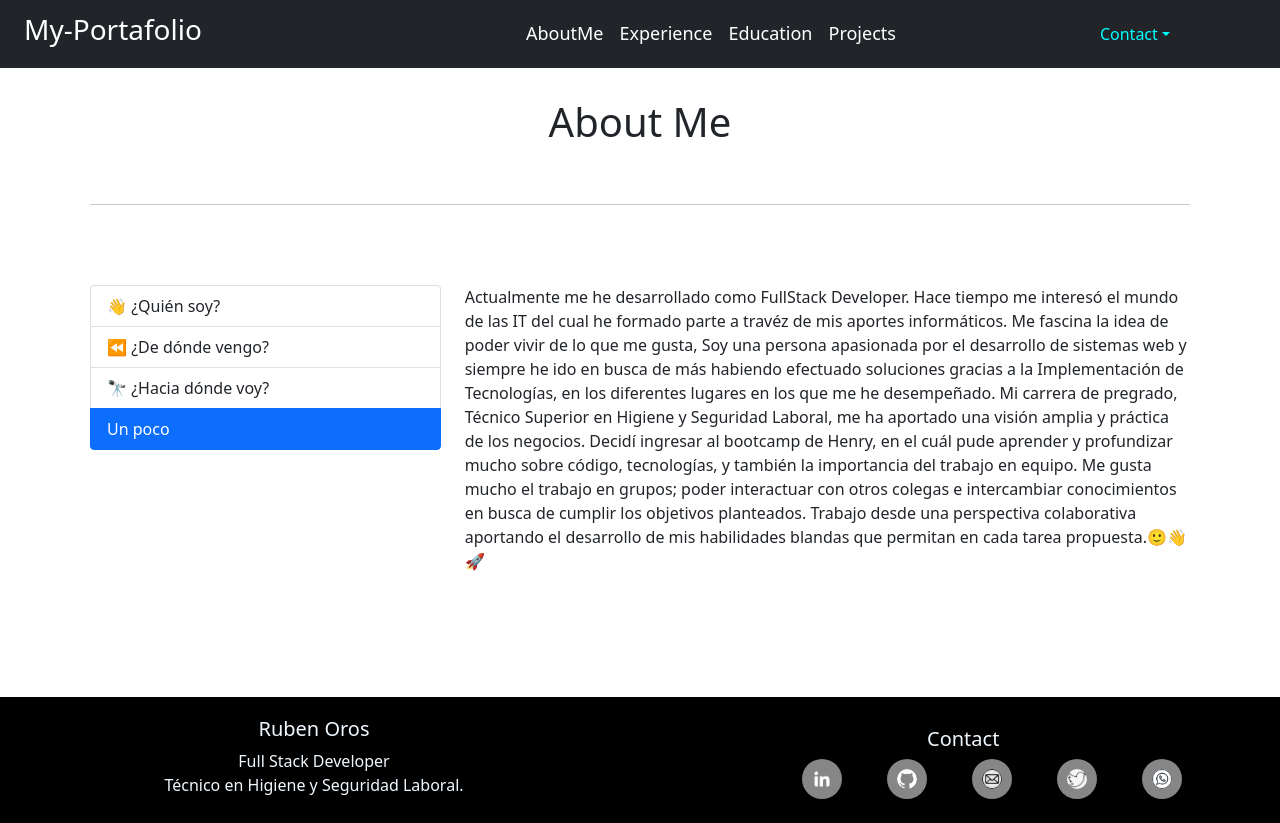
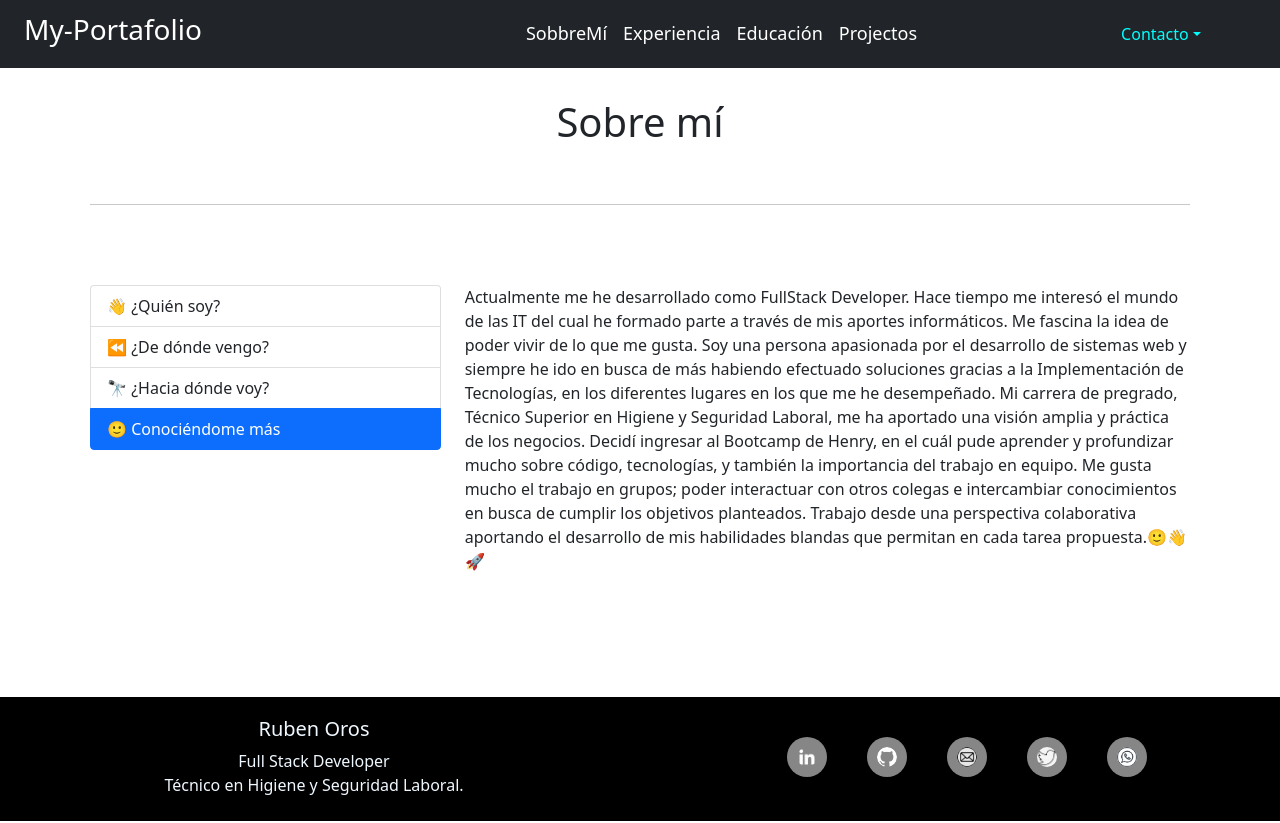
Before and after one commit to OrosRuben79/myporfolio, a React (Create React App) app: page /inicio in a window 1280 px wide. Built offline with nearby package versions, Linux system fonts and the light colour scheme.

Commit message:
corrijo textos

```diff
--- a/src/components/pages/Home.jsx
+++ b/src/components/pages/Home.jsx
@@ -139,12 +139,12 @@ const Home = () => {
                         <div className={styles.Title}>Bienvenido a mi portafolio!</div>
                         <div className={styles.parrafo}>
                             En este espacio podrás conocer sobre:
-                            Quien soy, evaluar mi experiencia e interactuar con mis proyectos y contáctarme
+                            Quién soy, evaluar mi experiencia e interactuar con mis proyectos y contáctarme
                         </div>
                     </div>
                     <div className={styles.GlobalButton}>
                         <Link to="/inicio">
-                            <button className={styles.button}>Comencemos!</button>
+                            <button className={styles.button}>Ingresar</button>
                         </Link>
                     </div>
                     <div className={styles.links}>
--- a/src/components/pages/components/Inicio.jsx
+++ b/src/components/pages/components/Inicio.jsx
@@ -9,7 +9,7 @@ const Inicio = () => {
       <Navbars />
       <div className="grid " >
         <div className="container">
-          <h1>About Me</h1>
+          <h1>Sobre mí</h1>
           <br />
           <hr />
           <div class="row">
@@ -18,14 +18,14 @@ const Inicio = () => {
               <a class="list-group-item list-group-item-action" id="list-settings-list" data-bs-toggle="list" href="#list-settings" role="tab" aria-controls="list-settings">👋 ¿Quién soy?</a>
                 <a class="list-group-item list-group-item-action" id="list-profile-list" data-bs-toggle="list" href="#list-profile" role="tab" aria-controls="list-profile">⏪ ¿De dónde vengo?</a>
                 <a class="list-group-item list-group-item-action" id="list-messages-list" data-bs-toggle="list" href="#list-messages" role="tab" aria-controls="list-messages">🔭 ¿Hacia dónde voy?</a>
-                <a class="list-group-item list-group-item-action active" id="list-home-list" data-bs-toggle="list" href="#list-home" role="tab" aria-controls="list-home">Un poco</a>
+                <a class="list-group-item list-group-item-action active" id="list-home-list" data-bs-toggle="list" href="#list-home" role="tab" aria-controls="list-home">🙂 Conociéndome más</a>
               </div>
             </div>
             <div class="col-8">
               <div class="tab-content" id="nav-tabContent">
-              <div class="tab-pane fade" id="list-settings" role="tabpanel" aria-labelledby="list-settings-list">Soy Ruben, vivo en Mendoza,  Argentina y me gusta bailar folklore argentino, aprendí React, JavaScript, CSS, Express, Prosgress SQL en el bootcamp henry. Siempre me gusto la tecnología, estar en la computadora aprendiendo cosas nuevas, mi camino no fue fácil al principio fue un reto familiarizarme con los lenguajes de programación, pero con mucha perseverancia fue superando cada obstáculo. Después de todos esos obstáculos, obtuve más habilidades para encontrar soluciones, leer documentación y estar en constante aprendizaje. Me desenvuelvo bien en Bakend usando JavaScript, Node.js, Express, MongoDB, Mongoose, en el Fontend uso React, Redux, CSS, Boostrap. Me gusta resolver problemas, estar en constante aprendizaje y siempre tengo una actitud positiva ante cualquier reto que se me presente. Como Desarrollador busco una oportunidad de crecimiento y poder desarrollar de una variedad distinta de aplicaciones. Mi objetivo a corto plazo es conseguir un empleo como desarrollador y mi objetivo a mediano plazo es especializarme en alguna tecnología y fortalecerme.</div>
-                <div class="tab-pane fade show active" id="list-home" role="tabpanel" aria-labelledby="list-home-list">Actualmente me he desarrollado como FullStack Developer. Hace tiempo me interesó el mundo de las IT del cual he formado parte a travéz de mis aportes informáticos. Me fascina la idea de poder vivir de lo que me gusta, Soy una persona apasionada por el desarrollo de sistemas web y siempre he ido en busca de más habiendo efectuado soluciones gracias a la Implementación de Tecnologías, en los diferentes lugares en los que me he desempeñado. Mi carrera de pregrado, Técnico Superior en Higiene y Seguridad Laboral, me ha aportado una visión amplia y práctica de los negocios. Decidí ingresar al bootcamp de Henry, en el cuál pude aprender y profundizar mucho sobre código, tecnologías, y también la importancia del trabajo en equipo. Me gusta mucho el trabajo en grupos; poder interactuar con otros colegas e intercambiar conocimientos en busca de cumplir los objetivos planteados. Trabajo desde una perspectiva colaborativa aportando el desarrollo de mis habilidades blandas que permitan en cada tarea propuesta.🙂👋🚀</div>
-                <div class="tab-pane fade" id="list-profile" role="tabpanel" aria-labelledby="list-profile-list"> Termine mi carrera en el año 2021 como Técnico en Higiene y Seguridad Laboral, me desempeñé durante mas de quince años en distintas industrias, adaptandome a los diferentes roles que se me proponian. Luego a partir del 2014 incursioné con las herramientas informaticas mis primeros pasos con ellas fueron en la edición gráfica y musical, luego comence a incurcionar con excel en el desarrollo de base de datos, realizando calculos entre sus columnas y filas, en la creación de macros para su automatización y finalmente desplegando un Dashboard con los datos obtenidos. Luego de la pandemia del COVID-19, se me abrió la puerta a mi más grande desafío. La creación en forma exclusiva de un sistema de consulta de expedientes digitales.Participar en todos los procesos para la creación de una solución, acrecentó mi pasión por la informática y mi deseo de satisfacer las necesidades de los usuarios, aquí fue entonces donde se acrecento esta pasión por el código. Lo que más me gusta de este mundo es que hay mucho por aprender, y eso es un gran disparador de motivación para mi curiosidad.🤓🧠🚀</div>
+              <div class="tab-pane fade" id="list-settings" role="tabpanel" aria-labelledby="list-settings-list">Soy Rubén, vivo en Mendoza,  Argentina y me gusta bailar folklore argentino, aprendí React, JavaScript, CSS, Express, Prosgress SQL en el Bootcamp Henry. Siempre me gustó la tecnología, estar en la computadora aprendiendo cosas nuevas. Mi camino no fue fácil, al principio fue un reto familiarizarme con los lenguajes de programación, pero con mucha perseverancia fui superando cada obstáculo. Después de todos esos obstáculos, obtuve más habilidades para encontrar soluciones, leer documentación y estar en constante aprendizaje. Me desenvuelvo bien en Bakend usando JavaScript, Node.js, Express, MongoDB, Mongoose, en el Fontend uso React, Redux, CSS, Boostrap. Me gusta resolver problemas, estar en constante aprendizaje y siempre tengo una actitud positiva ante cualquier reto que se me presente. Como Desarrollador busco una oportunidad de crecimiento y poder desarrollar una variedad distinta de aplicaciones. Mi objetivo a corto plazo es conseguir un empleo como desarrollador y mi objetivo a mediano plazo es especializarme en alguna tecnología y fortalecerme.</div>
+                <div class="tab-pane fade show active" id="list-home" role="tabpanel" aria-labelledby="list-home-list">Actualmente me he desarrollado como FullStack Developer. Hace tiempo me interesó el mundo de las IT del cual he formado parte a través de mis aportes informáticos. Me fascina la idea de poder vivir de lo que me gusta. Soy una persona apasionada por el desarrollo de sistemas web y siempre he ido en busca de más habiendo efectuado soluciones gracias a la Implementación de Tecnologías, en los diferentes lugares en los que me he desempeñado. Mi carrera de pregrado, Técnico Superior en Higiene y Seguridad Laboral, me ha aportado una visión amplia y práctica de los negocios. Decidí ingresar al Bootcamp de Henry, en el cuál pude aprender y profundizar mucho sobre código, tecnologías, y también la importancia del trabajo en equipo. Me gusta mucho el trabajo en grupos; poder interactuar con otros colegas e intercambiar conocimientos en busca de cumplir los objetivos planteados. Trabajo desde una perspectiva colaborativa aportando el desarrollo de mis habilidades blandas que permitan en cada tarea propuesta.🙂👋🚀</div>
+                <div class="tab-pane fade" id="list-profile" role="tabpanel" aria-labelledby="list-profile-list"> Terminé mi carrera en el año 2021 como Técnico en Higiene y Seguridad Laboral, me desempeñé durante más de quince años en distintas industrias, adaptándome a los diferentes roles que se me proponían. Luego, a partir del 2014 incursioné con las herramientas informáticas. Mis primeros pasos con ellas fueron en la edición gráfica y musical, luego comencé a incursionar con excel en el desarrollo de base de datos, realizando cálculos entre sus columnas y filas, en la creación de macros para su automatización y finalmente desplegando un Dashboard con los datos obtenidos. Luego de la pandemia del COVID-19, se me abrió la puerta a mi más grande desafío, la creación en forma exclusiva de un sistema de consulta de expedientes digitales. Participar en todos los procesos para la creación de una solución acrecentó mi pasión por la informática y mi deseo de satisfacer las necesidades de los usuarios, aquí fue entonces donde se creció esta pasión por el código. Lo que más me gusta de este mundo es que hay mucho por aprender, y eso es un gran disparador de motivación para mi curiosidad.🤓🧠🚀</div>
                 <div class="tab-pane fade" id="list-messages" role="tabpanel" aria-labelledby="list-messages-list">Tengo un perfil analista, estadístico y disfruto de crear documentación y procesos de automatización con el fin de brindar una solución a la problemática existente. Voy donde sea que pueda aportar soluciones a través del código. Creo que el destino no es un lugar al cuál llegar, sino una manera de transitar. Elijo aquellos procesos donde me sienta seguro pero desafiado, exigido pero también cuidado y premiado.🙂👋🚀</div>
 
               </div>
--- a/src/components/pages/components/Proyectos.jsx
+++ b/src/components/pages/components/Proyectos.jsx
@@ -25,7 +25,7 @@ const Proyectos = () => {
                     </div>
                     <div className="card-body">
                         <h5 className="card-title">Descripción</h5>
-                        <p className="card-text">Henry's Foods es el proyecto final que desarrollamos en el bootcamp de Henry. Es una Aplicación web que busca integrar el flujo de compra de un cliente y el dashboard del dueño del restaurant que use nuestra aplicaión web, sin la necesidad de tercerizar procesos. Se puede ingresar a nuestra Aplicación web creando un usuario nuevo, debiendo activar la cuenta ingresando al link que se le envia al email correspondiente, o registrandose con Google o GitHub. Desde la parte del cliente se pueden ver los menus disponibles, con sus respectivos detalles, con la posibilidad de dejar sus reseñas, y agregar los platos que deseen al carrito de compras. Alli implementamos una pasarela de pagos integrada con Stripe, que informa vía email el estado de la compra. Las comidas se pueden pedir por delivery, para comer en el lugar o se puede realizar una reserva e ir en una fecha determinada. El panel de Dashboard del Administrador, cuenta con gráficos y estadísticas de la ventas, usuarios nuevos y compras que se hacen semananalmente. Le permite al administrador realizar el CRUD completo en componentes como Platos (FOODS), Usuarios(USERS), Reseñas(REVIEWS) y mientras que en el componente ORDERS puedegestionar el estado de las ordenes. Esta Aplicación Web es Responsive y cuenta con Dark Mode y Light Mode </p>
+                        <p className="card-text">Henry's Foods es el proyecto final que desarrollamos en el bootcamp SoyHenry. Es una Aplicación web que busca integrar el flujo de compra de un cliente y el dashboard del dueño del restaurant, sin la necesidad de tercerizar procesos. Se puede ingresar a nuestra Aplicación web creando un usuario nuevo, debiendo activar la cuenta ingresando al link que se le envia al email correspondiente, o registrandose con Google o GitHub. Desde la parte del cliente se pueden ver los menus disponibles, con sus respectivos detalles, con la posibilidad de dejar sus reseñas, y agregar los platos que deseen al carrito de compras. Alli implementamos una pasarela de pagos integrada con Stripe, que informa vía email el estado de la compra. Las comidas se pueden pedir por delivery, para comer en el lugar o se puede realizar una reserva e ir en una fecha determinada. El panel de Dashboard del Administrador, cuenta con gráficos y estadísticas de la ventas, usuarios nuevos y compras que se hacen semananalmente. Le permite al administrador realizar el CRUD completo en componentes como Platos (FOODS), Usuarios(USERS), Reseñas(REVIEWS) y en el componente ORDERS puede gestionar el estado de las ordenes. Esta Aplicación Web es Responsive y cuenta con Dark Mode y Light Mode </p>
                         <hr />
                         <h5 className="card-title">Librerias implementadas</h5>
                         <p className="card-text"> • Subida de imagenes: Cloudinary • Graficos: Chart.js • Envio de emails: Nodemailer • Pasarela de pagos: Stripe • Login : JSON Web Token</p>
--- a/src/components/style/Footer.css
+++ b/src/components/style/Footer.css
@@ -19,16 +19,14 @@
 }
 
 .image {
-    margin-top: 30px;
-    padding-left: 115px;
+    margin-top: 40px;
+    padding-left: 105px;
 }
 
-.image h5 {
-    padding-left: 160px;
-    color: aliceblue;
-}
+
 
 .image a {
-    padding-left: 35px;
+
+    padding-left: 30px;
     width: 50px;
 }
--- a/src/components/utils/Footer.jsx
+++ b/src/components/utils/Footer.jsx
@@ -26,7 +26,7 @@ export const Footer = () => {
                 </div>
                 <div className="col-md-6">
                     <div className="image">
-                        <h5>Contact</h5>
+
                     <a
                             href="https://www.linkedin.com/in/ruben-oros-02616121a/"
                             target="_blank"
--- a/src/components/utils/Navbar.jsx
+++ b/src/components/utils/Navbar.jsx
@@ -23,32 +23,31 @@ const Navbars = () => {
 
             <ul className="navbar-nav   ">
               <NavLink to="/inicio" className="nav-link active" >
-                <span aria-current="page" >AboutMe</span>
+                <span aria-current="page" >SobbreMí</span>
               </NavLink>
               <Link to="/experiencia" className="nav-link active" >
-                <span aria-current="page" >Experience</span>
+                <span aria-current="page" >Experiencia</span>
               </Link>
               <Link to="/educacion" className="nav-link active" >
-                <span aria-current="page" >Education</span>
+                <span aria-current="page" >Educación</span>
               </Link>
-              {/* <Link to="/aptitudes" className="nav-link active" >
-                <span aria-current="page" >Aptitudes</span>
-              </Link> */}
               <Link to="/proyectos" className="nav-link active" >
-                <span aria-current="page" >Projects</span>
+                <span aria-current="page" >Projectos</span>
               </Link>
             </ul>
             <div className='NavDrop'>
 
-            <NavDropdown title="Contact" id="basic-nav-dropdown">
-              <NavDropdown.Item href="https://mail.google.com/mail/u/0/?tab=rm&ogbl#inbox" target='_blank'>Gmail</NavDropdown.Item>
-              <NavDropdown.Item href="https://www.linkedin.com/in/ruben-oros-02616121a/" target='_blank'>Linkedin</NavDropdown.Item>
-              <NavDropdown.Item href="https://github.com/OrosRuben79" target='_blank'>GiHub</NavDropdown.Item>
-              <NavDropdown.Item href="https://twitter.com/ruben_oros1" target='_blank'>Twiter</NavDropdown.Item>
+            <NavDropdown title="Contacto" id="basic-nav-dropdown">
+                <NavDropdown.Item ><Link to="/aptitudes" className="nav-link active" >
+                <span aria-current="page" >CONTÁCTAME</span>
+              </Link></NavDropdown.Item>
                 <NavDropdown.Divider />
-                  <NavDropdown.Item href="https://wa.me/2615730454"  target='_blank'>
-                    Whatsap
-                  </NavDropdown.Item>
+                <NavDropdown.Item href="https://mail.google.com/mail/u/0/?tab=rm&ogbl#inbox" target='_blank'>Gmail</NavDropdown.Item>
+                <NavDropdown.Item href="https://www.linkedin.com/in/ruben-oros-02616121a/" target='_blank'>Linkedin</NavDropdown.Item>
+                <NavDropdown.Item href="https://github.com/OrosRuben79" target='_blank'>GiHub</NavDropdown.Item>
+                <NavDropdown.Item href="https://twitter.com/ruben_oros1" target='_blank'>Twiter</NavDropdown.Item>
+                  <NavDropdown.Divider />
+                 <NavDropdown.Item href="https://wa.me/2615730454"  target='_blank'> Whatsap</NavDropdown.Item>
             </NavDropdown>
 
             </div>
```
Also changed, not shown: src/components/pages/components/Experiencia.jsx (+7 -7 lines).
